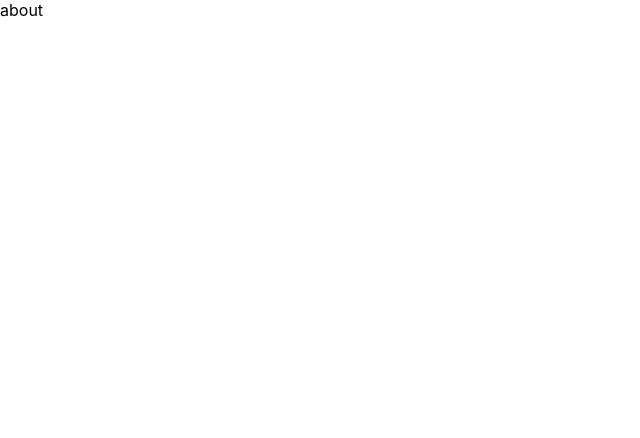
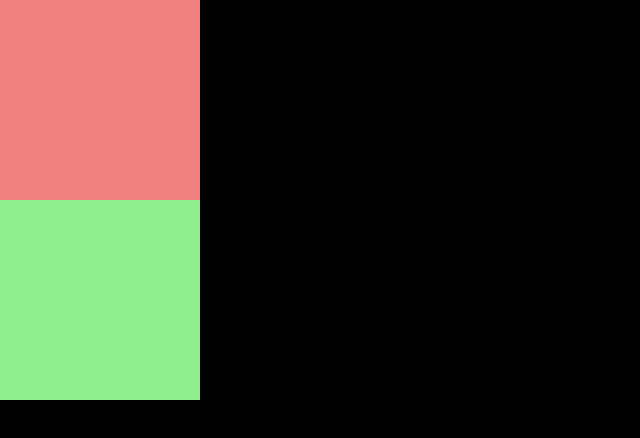
Before and after one commit to shotH240Dane/shotH240Dane.github.io, a Next.js app in the folder next-demo/: page /About in a window 1280 px wide. Shown: the top 438 px of the page, without its empty margins (0-640 px from the left). Built offline with nearby package versions, Linux system fonts and the light colour scheme.

Commit message:
feature: 添加sass

```diff
--- a/next-demo/package.json
+++ b/next-demo/package.json
@@ -13,7 +13,8 @@
     "next-compose-plugins": "^2.2.1",
     "next-pwa": "^5.5.5",
     "react": "18.2.0",
-    "react-dom": "18.2.0"
+    "react-dom": "18.2.0",
+    "sass": "^1.54.5"
   },
   "devDependencies": {
     "@types/node": "18.7.6",
--- /dev/null
+++ b/next-demo/pages/About/css/index.module.scss
@@ -0,0 +1,15 @@
+.main {
+  width: 100%;
+  height: 100%;
+  background-color: #000;
+  .box1 {
+    background-color: lightcoral;
+    width: 200px;
+    height: 200px;
+  }
+  .box2 {
+    background-color: lightgreen;
+    width: 200px;
+    height: 200px;
+  }
+}
--- a/next-demo/pages/About/index.tsx
+++ b/next-demo/pages/About/index.tsx
@@ -1,7 +1,10 @@
 import React, { useState, useEffect } from 'react'
-
+import style from './css/index.module.scss'
 export default function About() {
   return (
-    <div>about</div>
+    <div className={style.main}>
+      <div className={style.box1}></div>
+      <div className={style.box2}></div>
+    </div>
   )
 }
--- a/next-demo/styles/globals.css
+++ b/next-demo/styles/globals.css
@@ -1,9 +1,12 @@
 html,
-body {
+body,
+#__next {
   padding: 0;
   margin: 0;
   font-family: -apple-system, BlinkMacSystemFont, Segoe UI, Roboto, Oxygen,
     Ubuntu, Cantarell, Fira Sans, Droid Sans, Helvetica Neue, sans-serif;
+    width: 100%;
+    height: 100%;
 }
 
 a {
```
Also changed, not shown: 6 other files (tests, documents, lock files or other folders).
